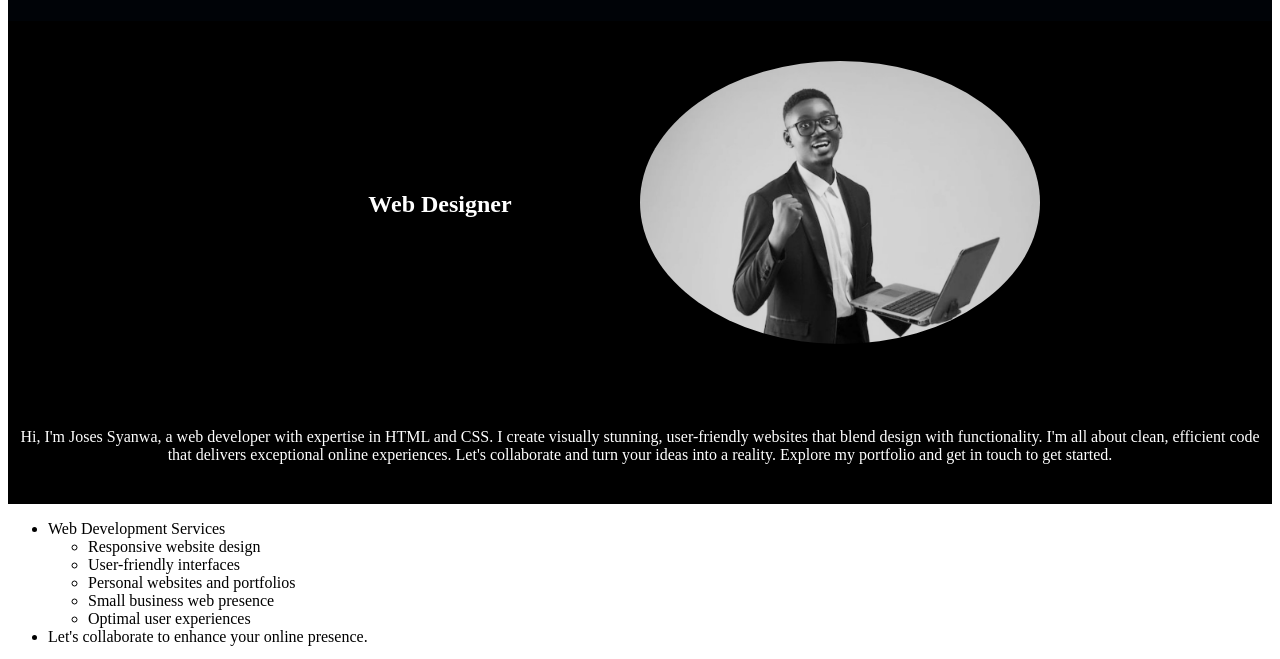
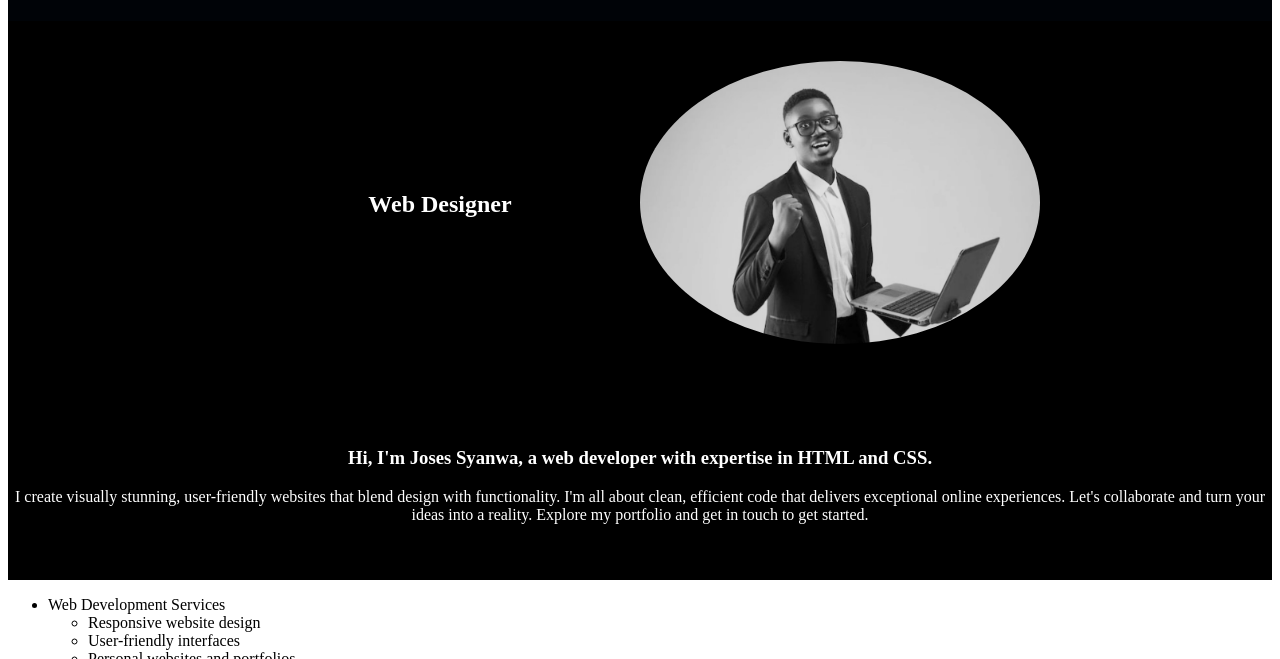
Before and after one commit to josesyanwa/myPortofolio, a plain HTML site: page index.html in a window 1280 px wide. Shown: the part 107-766 px from the top of the page. Drawn offline with Linux system fonts and the light colour scheme; files whose address does not match are found by name.

Commit message:
aligning

```diff
--- a/index.html
+++ b/index.html
@@ -37,11 +37,11 @@
 </section>
 
 <section id="about">
-  Hi, I'm Joses Syanwa, a web developer with expertise in HTML and CSS.
-   I create visually stunning, user-friendly websites that blend design with functionality.
+  <h3>Hi, I'm Joses Syanwa, a web developer with expertise in HTML and CSS.</h3>
+   <p>I create visually stunning, user-friendly websites that blend design with functionality.
     I'm all about clean, efficient code that delivers exceptional online experiences.
     Let's collaborate and turn your ideas into a reality.
-     Explore my portfolio and get in touch to get started.
+     Explore my portfolio and get in touch to get started.</p>
 </section>
 
 <section id="services">
```
